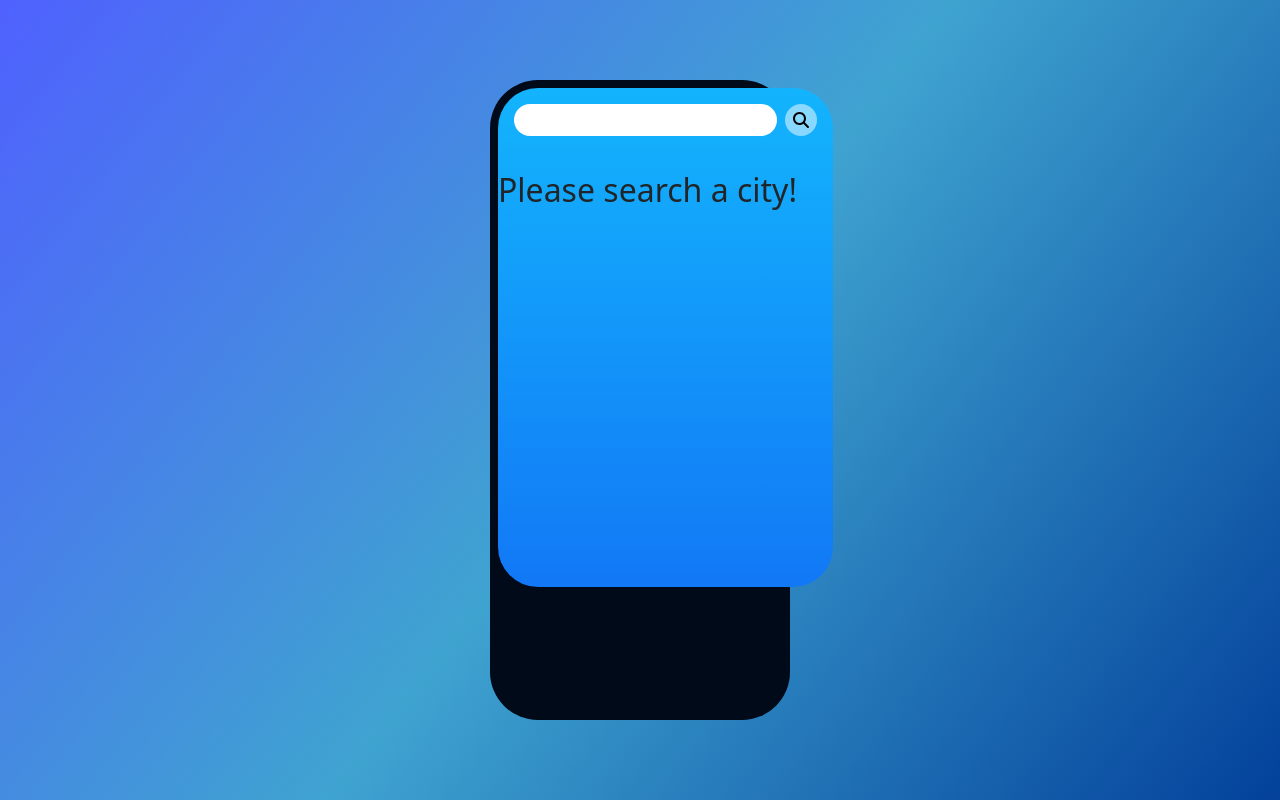
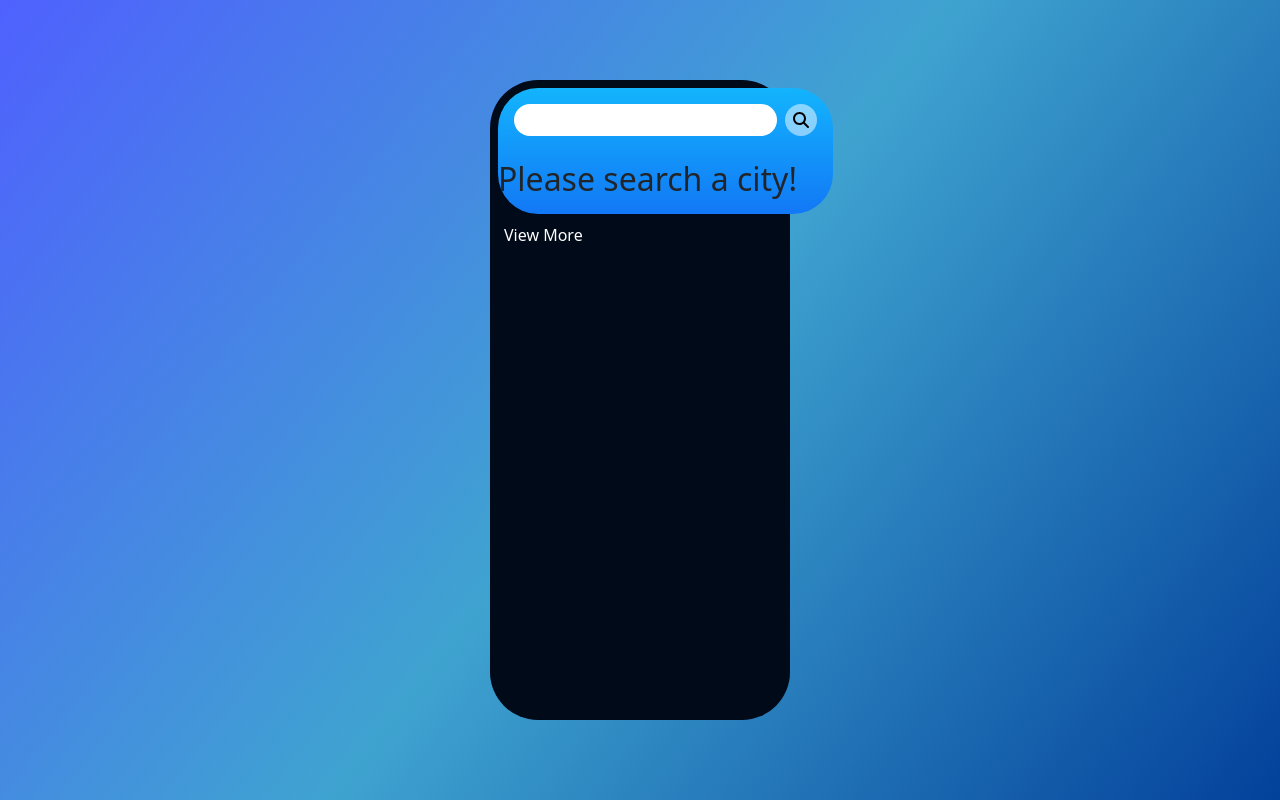
Before and after one commit to manikant-codes/react-course-files-final, a React (Create React App) app: page / in a window 1280 px wide. Built offline with nearby package versions, Linux system fonts and the light colour scheme.

Commit message:
weather app

```diff
--- a/src/components/weatherApp/Container.jsx
+++ b/src/components/weatherApp/Container.jsx
@@ -1,130 +1,44 @@
-import {
-  faCloudRain,
-  faDroplet,
-  faSearch,
-  faWind,
-} from "@fortawesome/free-solid-svg-icons";
-import { FontAwesomeIcon } from "@fortawesome/react-fontawesome";
 import React, { useState } from "react";
-import {
-  getFourDaysData,
-  getWeatherIcon,
-  kelvinToCelcius,
-} from "../../helpers/weatherHelpers";
-import {
-  getMultiDayWeatherData,
-  getWeatherData,
-} from "../../services/apiServices";
 import styles from "../../styles/weatherApp/container.module.css";
 import PopOver from "../common/PopOver";
-import WeatherCardSmall from "./WeatherCardSmall";
+import ThumbnailsList from "./ThumbnailsList";
+import WeatherCardMain from "./WeatherCardMain";
+import WeatherList from "./weatherList/WeatherList";
 
 function Container() {
-  const [city, setCity] = useState("");
-  const [loading, setLoading] = useState(false);
-  const [weather, setWeather] = useState(null);
   const [error, setError] = useState("");
   const [isVisible, setIsVisible] = useState("");
   const [multiDayData, setMultiDayData] = useState(null);
+  const [viewMore, setViewMore] = useState(false);
+
+  function toggleViewMore() {
+    setViewMore(!viewMore);
+  }
 
   function hidePopOver() {
     setIsVisible(false);
     setError("");
   }
 
-  function handleChange(e) {
-    setCity(e.target.value);
-  }
-
-  function handleSearch() {
-    getWeatherData(city)
-      .then((data) => {
-        const statusCode = Number(data.cod);
-        if (statusCode >= 400 && statusCode < 600) {
-          throw new Error(data.message);
-        }
-
-        getMultiDayWeatherData(data.id)
-          .then((data) => {
-            setMultiDayData(getFourDaysData(data.list));
-          })
-          .catch((error) => {
-            console.log("Error: ", error);
-          });
-
-        setWeather(data);
-      })
-      .catch((error) => {
-        console.log(error);
-        setError(error.message);
-        setIsVisible(true);
-      });
-  }
-
-  function render() {
-    if (!weather) {
-      return <h2>Please search a city!</h2>;
-    }
-    return (
-      <>
-        <div className={styles.tempInfo}>
-          <img
-            // src={`/images/${
-            //   weather.weather[0].icon.slice(0, 2) + "d" || "01d"
-            // }.png`}
-            src={getWeatherIcon(weather)}
-            alt=""
-          />
-          <div>
-            <p className={styles.temperature}>
-              {kelvinToCelcius(weather.main.temp)}°
-            </p>
-            <p className={styles.weather}>{weather.weather[0].main}</p>
-          </div>
-        </div>
-        <div className={styles.extraInfo}>
-          <div>
-            <FontAwesomeIcon icon={faWind} />
-            <p>{weather.wind.speed} km/h</p>
-          </div>
-          <div>
-            <FontAwesomeIcon icon={faDroplet} />
-            <p>{weather.main.humidity}</p>
-          </div>
-          <div>
-            <FontAwesomeIcon icon={faCloudRain} />
-            <p>15 km/h</p>
-          </div>
-        </div>
-      </>
-    );
-  }
-
   return (
     <div className={styles.containerMain}>
       <div className={styles.containerApp}>
-        <div className={styles.containerAppInnerUpper}>
-          <div className={styles.searchBar}>
-            <input type="text" value={city} onChange={handleChange} />
-            <button onClick={handleSearch}>
-              <FontAwesomeIcon icon={faSearch} />
-            </button>
-          </div>
-          {render()}
+        <WeatherCardMain
+          setIsVisible={setIsVisible}
+          setMultiDayData={setMultiDayData}
+          setError={setError}
+          viewMore={viewMore}
+        />
+        <div className={styles.viewMoreBtnContainer}>
+          <button className={styles.viewMoreBtn} onClick={toggleViewMore}>
+            {viewMore ? "View Less" : "View More"}
+          </button>
         </div>
-        <div className={styles.containerAppInnerLower}>
-          {multiDayData &&
-            multiDayData.map((value, index) => {
-              return (
-                <WeatherCardSmall
-                  key={index}
-                  icon={value}
-                  temp={value.main.temp}
-                  weather={value.weather[0].main}
-                />
-              );
-            })}
-        </div>
+        {viewMore ? (
+          <WeatherList multiDayData={multiDayData} />
+        ) : (
+          <ThumbnailsList multiDayData={multiDayData} />
+        )}
       </div>
       <PopOver
         message={error}
--- a/src/components/weatherApp/WeatherCardSmall.jsx
+++ b/src/components/weatherApp/Thumbnail.jsx
@@ -1,16 +1,16 @@
 import React from "react";
-import styles from "../../styles/weatherApp/weatherCardSmall.module.css";
+import styles from "../../styles/weatherApp/thumbnail.module.css";
 import { getWeatherIcon, kelvinToCelcius } from "../../helpers/weatherHelpers";
 
-function WeatherCardSmall(props) {
+function Thumbnail(props) {
   const { temp, icon, weather } = props;
   return (
     <div className={styles.cardContainer}>
-      <p className={styles.temp}>{kelvinToCelcius(temp)}°</p>
+      <p className={styles.temp}>{kelvinToCelcius(temp)}</p>
       <img src={getWeatherIcon(icon)} alt="" className={styles.icon} />
       <p className={styles.weather}>{weather}</p>
     </div>
   );
 }
 
-export default WeatherCardSmall;
+export default Thumbnail;
--- /dev/null
+++ b/src/components/weatherApp/ThumbnailsList.jsx
@@ -0,0 +1,25 @@
+import React from "react";
+import Thumbnail from "./Thumbnail";
+import styles from "../../styles/weatherApp/container.module.css";
+
+function ThumbnailsList(props) {
+  const { multiDayData } = props;
+
+  return (
+    <div className={styles.containerAppInnerLower}>
+      {multiDayData &&
+        multiDayData.slice(0, 4).map((value, index) => {
+          return (
+            <Thumbnail
+              key={index}
+              icon={value}
+              temp={value.main.temp}
+              weather={value.weather[0].main}
+            />
+          );
+        })}
+    </div>
+  );
+}
+
+export default ThumbnailsList;
--- /dev/null
+++ b/src/components/weatherApp/WeatherCardMain.jsx
@@ -0,0 +1,106 @@
+import {
+  faCloudRain,
+  faDroplet,
+  faSearch,
+  faWind,
+} from "@fortawesome/free-solid-svg-icons";
+import { FontAwesomeIcon } from "@fortawesome/react-fontawesome";
+import React, { useState } from "react";
+import {
+  getFourDaysData,
+  getWeatherIcon,
+  kelvinToCelcius,
+} from "../../helpers/weatherHelpers";
+import {
+  getMultiDayWeatherData,
+  getWeatherData,
+} from "../../services/apiServices";
+import styles from "../../styles/weatherApp/container.module.css";
+
+function WeatherCardMain(props) {
+  const { setIsVisible, setMultiDayData, setError, viewMore } = props;
+  const [city, setCity] = useState("");
+  const [weather, setWeather] = useState(null);
+  const [loading, setLoading] = useState(false);
+
+  function handleChange(e) {
+    setCity(e.target.value);
+  }
+
+  function handleSearch() {
+    getWeatherData(city)
+      .then((data) => {
+        const statusCode = Number(data.cod);
+        if (statusCode >= 400 && statusCode < 600) {
+          throw new Error(data.message);
+        }
+
+        getMultiDayWeatherData(data.id)
+          .then((data) => {
+            setMultiDayData(getFourDaysData(data.list));
+          })
+          .catch((error) => {
+            console.log("Error: ", error);
+          });
+
+        setWeather(data);
+      })
+      .catch((error) => {
+        console.log(error);
+        setError(error.message);
+        setIsVisible(true);
+      });
+  }
+
+  function render() {
+    if (!weather) {
+      return <h2>Please search a city!</h2>;
+    }
+    return (
+      <>
+        <div className={styles.tempInfo}>
+          <img src={getWeatherIcon(weather)} alt="" />
+          <div>
+            <p
+              className={styles.temperature}
+              style={{ fontSize: viewMore ? "4rem" : "5rem" }}
+            >
+              {kelvinToCelcius(weather.main.temp)}
+            </p>
+            <p className={styles.weather}>{weather.weather[0].main}</p>
+          </div>
+        </div>
+        <div className={styles.extraInfo}>
+          <div>
+            <FontAwesomeIcon icon={faWind} />
+            <p>{weather.wind.speed} km/h</p>
+          </div>
+          <div>
+            <FontAwesomeIcon icon={faDroplet} />
+            <p>{weather.main.humidity}</p>
+          </div>
+          <div>
+            <FontAwesomeIcon icon={faCloudRain} />
+            <p>15 km/h</p>
+          </div>
+        </div>
+      </>
+    );
+  }
+
+  return (
+    <div className={styles.containerAppInnerUpper}>
+      {!viewMore && (
+        <div className={styles.searchBar}>
+          <input type="text" value={city} onChange={handleChange} />
+          <button onClick={handleSearch}>
+            <FontAwesomeIcon icon={faSearch} />
+          </button>
+        </div>
+      )}
+      {render()}
+    </div>
+  );
+}
+
+export default WeatherCardMain;
--- /dev/null
+++ b/src/components/weatherApp/weatherList/WeatherList.jsx
@@ -0,0 +1,16 @@
+import React from "react";
+import WeatherListItem from "./WeatherListItem";
+import styles from "../../../styles/weatherApp/weatherList.module.css";
+
+function WeatherList(props) {
+  const { multiDayData } = props;
+  return (
+    <ul className={styles.list}>
+      {multiDayData.map((value, index) => {
+        return <WeatherListItem key={index} weather={value} />;
+      })}
+    </ul>
+  );
+}
+
+export default WeatherList;
--- /dev/null
+++ b/src/components/weatherApp/weatherList/WeatherListItem.jsx
@@ -0,0 +1,26 @@
+import React from "react";
+import styles from "../../../styles/weatherApp/weatherList.module.css";
+import { getDay } from "../../../helpers/dateHelper";
+import {
+  getWeatherIcon,
+  kelvinToCelcius,
+} from "../../../helpers/weatherHelpers";
+
+function WeatherListItem(props) {
+  const { weather } = props;
+  console.log("weather", weather);
+  return (
+    <li className={styles.listItem}>
+      <p className={styles.listItemDay}>{getDay(weather.dt_txt)}</p>
+      <div className={styles.listItemIconContainer}>
+        <img src={getWeatherIcon(weather)} alt="" />
+        <p>{weather.weather[0].main}</p>
+      </div>
+      <p className={styles.listItemTemp}>
+        {kelvinToCelcius(weather.main.temp)}
+      </p>
+    </li>
+  );
+}
+
+export default WeatherListItem;
--- /dev/null
+++ b/src/helpers/dateHelper.js
@@ -0,0 +1,8 @@
+const days = ["Sun", "Mon", "Tue", "Wed", "Thu", "Fri", "Sat"];
+
+export function getDay(dateStr) {
+  if (!dateStr) return "N/A";
+  const date = new Date(dateStr.split(" ")[0]);
+  const day = days[date.getDay()];
+  return day;
+}
--- a/src/helpers/weatherHelpers.js
+++ b/src/helpers/weatherHelpers.js
@@ -1,22 +1,19 @@
 export function kelvinToCelcius(temperature) {
   if (!temperature) return 0;
-  return Math.round(temperature - 273.15);
+  return `${Math.round(temperature - 273.15)}°`;
 }
 
 export function getFourDaysData(list) {
-  return list
-    .filter((value, index) => {
-      if (index === 0 || index % 8 === 0) {
-        return true;
-      }
-      return false;
-    })
-    .slice(0, 4);
+  return list.filter((value, index) => {
+    if (index === 0 || index % 8 === 0) {
+      return true;
+    }
+    return false;
+  });
 }
 
 export function getWeatherIcon(weather) {
   const icon = weather?.weather[0]?.icon;
-  console.log("icon", weather);
   if (!icon) return "/images/01d.png";
   return `/images/${icon.slice(0, 2)}d.png`;
 }
--- a/src/styles/weatherApp/container.module.css
+++ b/src/styles/weatherApp/container.module.css
@@ -19,7 +19,8 @@
   border-radius: 48px;
   padding: 8px;
   display: grid;
-  grid-template-rows: 1fr 125px;
+  gap: 8px;
+  grid-template-rows: auto 30px 1fr;
 }
 
 .containerAppInnerUpper {
@@ -30,7 +31,7 @@
   );
   border-radius: 40px;
   display: grid;
-  grid-template-rows: 75px 1fr 75px;
+  grid-template-rows: auto 1fr auto;
   gap: 8px;
 }
 
@@ -116,3 +117,16 @@
 .extraInfo div p {
   margin: 0px;
 }
+
+.viewMoreBtnContainer {
+}
+.viewMoreBtn {
+  background-color: transparent;
+  color: white;
+  border: none;
+}
+
+.viewMoreBtn:hover {
+  background-color: transparent;
+  text-decoration: underline;
+}
--- /dev/null
+++ b/src/styles/weatherApp/weatherList.module.css
@@ -0,0 +1,35 @@
+.list {
+  margin: 0px;
+  padding: 0px;
+  color: white;
+  display: flex;
+  flex-direction: column;
+  gap: 12px;
+  padding: 8px;
+}
+.listItem {
+  display: flex;
+  align-items: center;
+  justify-content: space-around;
+  gap: 8px;
+}
+
+.listItem p {
+  margin: 0px;
+}
+
+.listItemDay {
+}
+
+.listItemIconContainer {
+  display: flex;
+  align-items: center;
+  gap: 8px;
+}
+
+.listItemIconContainer img {
+  width: 30px;
+}
+
+.listItemTemp {
+}
```
Also changed, not shown: src/styles/weatherApp/thumbnail.module.css (renamed from src/styles/weatherApp/weatherCardSmall.module.css).
